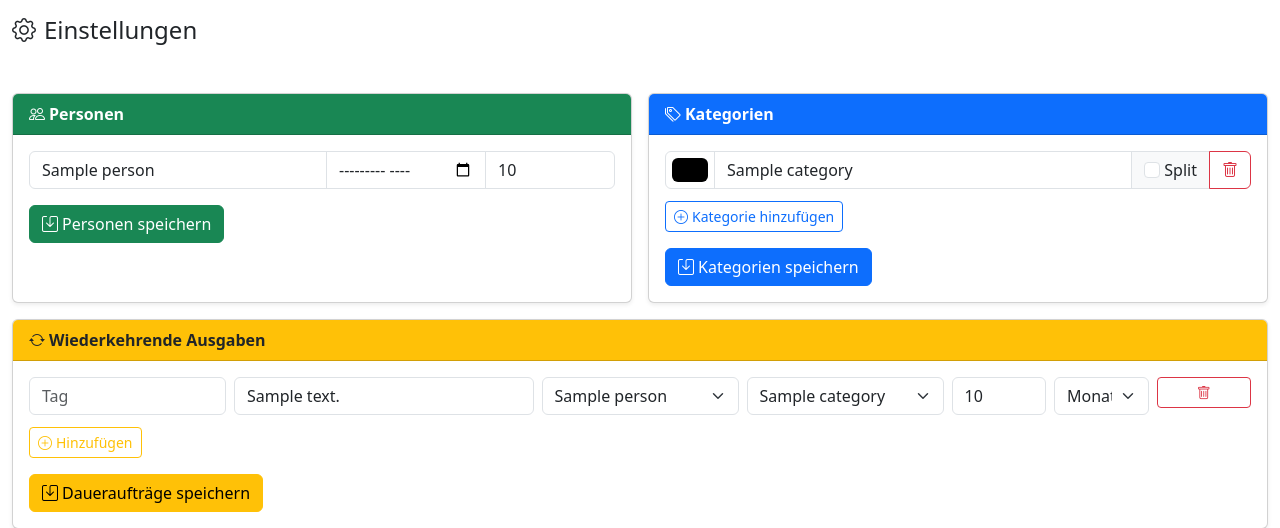
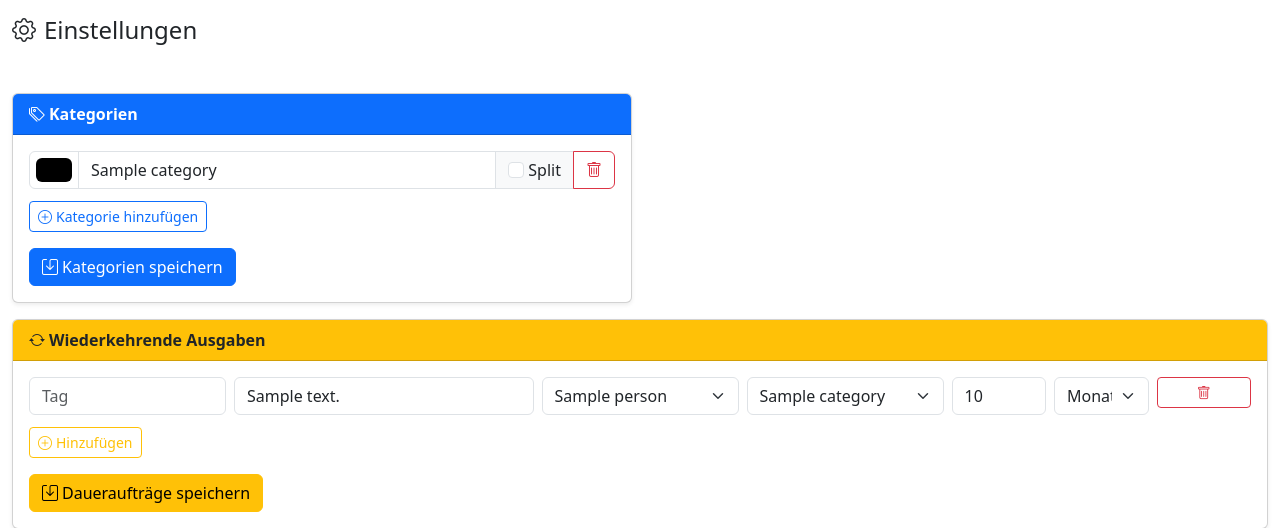
Before and after one commit to DerFips/kassenstuerzle, a Flask app: template app/templates/settings.html in a window 1280 px wide. Shown: the top 528 px of the page. Run offline with Flask 3, Linux system fonts and the light colour scheme; the template is opened without the code that fills it: most values are stand-ins (such as "Sample title", 1, 10 or a date in 2020).

Commit message:
Personen-Widget in den Einstellungen admin-only, Datumsformat-Hinweis
Name und Geldbörse einer FREMDEN Person zu bearbeiten braucht ein
Mitglied nicht mehr - alle eigenen Infos sind über /profile aufrufbar
und einstellbar. Admins behalten die Karte unverändert zur Verwaltung.

Wichtig dabei: die beiden zugehörigen JS-Bloecke (Klick-Handler fuer
"+ Person hinzufuegen" und "Personen speichern") mussten ebenfalls in
dasselbe {% if current_role == 'admin' %} gepackt werden - ohne das
haette "save-persons-btn" bei einem Mitglied beim Laden sofort einen
Fehler geworfen (das Element existiert fuer Mitglieder nicht mehr) und
den Rest des Inline-Skripts abgebrochen. Die beiden jetzt redundanten
inneren admin-Checks innerhalb der Karte wurden entfernt.

Zusaetzlich: Platzhaltertext "JJJJ-MM"/"YYYY-MM" im Bargeld-Startdatum-
Feld, sowohl in der (jetzt admin-only) Einstellungen-Karte als auch auf
der eigenen Profilseite - vorher war unklar, in welchem Format das
Monatsfeld erwartet wird.

Im echten Browser bestaetigt: Admin sieht die Karte samt Platzhalter
unveraendert; ein Mitglied sieht sie gar nicht mehr, keine Konsolenfehler,
der Rest der Einstellungsseite (z.B. Kategorien) funktioniert weiterhin.

Co-Authored-By: Claude Opus 5 <noreply@anthropic.com>

```diff
--- a/app/templates/profile.html
+++ b/app/templates/profile.html
@@ -62,7 +62,8 @@
         <div class="mb-2">
           <label class="form-label small text-muted" for="profileWalletDate">{{ t('settings.wallet_start_date_label') }}</label>
           <input type="month" id="profileWalletDate" class="form-control form-control-sm"
-                 value="{{ person.wallet_start_date or '' }}">
+                 value="{{ person.wallet_start_date or '' }}"
+                 placeholder="{{ t('settings.wallet_start_date_placeholder') }}">
         </div>
         <div class="mb-2">
           <label class="form-label small text-muted" for="profileWalletAmount">{{ t('settings.wallet_start_amount_placeholder') }}</label>
--- a/app/templates/settings.html
+++ b/app/templates/settings.html
@@ -8,7 +8,10 @@
     <div id="settingsActivityBar" class="mb-3 d-flex flex-wrap gap-2"></div>
   </div>
 
-  <!-- Personen -->
+  <!-- Personen (admin-only: alle Felder sind jetzt auch ueber das eigene
+       Profil aufrufbar/einstellbar - Mitglieder brauchen dieses Widget
+       fuer FREMDE Personen nicht mehr, nur noch Admins zur Verwaltung. -->
+  {% if current_role == 'admin' %}
   <div class="col-12 col-lg-6">
     <div class="card shadow-sm h-100">
       <div class="card-header bg-success text-white fw-semibold">
@@ -20,23 +23,22 @@
           <div class="input-group mb-2 person-row" data-id="{{ p.id }}">
             <input type="text" class="form-control person-name" value="{{ p.name }}" placeholder="Name">
             <input type="month" class="form-control person-wallet-date"
-                   value="{{ p.wallet_start_date or '' }}" title="Bargeld-Startdatum" style="max-width:160px">
+                   value="{{ p.wallet_start_date or '' }}" title="Bargeld-Startdatum"
+                   placeholder="{{ t('settings.wallet_start_date_placeholder') }}" style="max-width:160px">
             <input type="number" step="0.01" class="form-control person-wallet-amount"
                    value="{{ p.wallet_start_amount or '' }}" placeholder="{{ t('settings.wallet_start_amount_placeholder') }}" style="max-width:130px">
-            {% if current_role == 'admin' %}
             <!-- Loeschen passiert nur noch ueber die Kontofelder (Task-5-Review,
                  Befund 2): jede Person hat seit Task 4 zwingend ein Konto, der
                  fruehere eigene Loesch-Button hier fuehrte ueber
                  /api/persons/save zu einem zweiten, abweichenden Loeschpfad
                  (blockierte stillschweigend bei aktivem Konto, loeschte bei
                  deaktiviertem Konto die Person und liess das Konto verwaist
-                 zurueck). -->
+                 zurueck). Die ganze Karte ist seit eben ohnehin admin-only,
+                 ein eigenes {% raw %}{% if %}{% endraw %} hier waere nur noch redundant. -->
             <span class="input-group-text person-account-slot bg-white" style="min-width:0;"></span>
-            {% endif %}
           </div>
           {% endfor %}
         </div>
-        {% if current_role == 'admin' %}
         <!-- Konten ohne verknuepfte Person (Bestand aus der Zeit vor der
              1:1-Regel). Nur sichtbar, wenn es mindestens eines gibt - sonst
              waeren sie in der kombinierten Tabelle unerreichbar. -->
@@ -48,7 +50,6 @@
         <button class="btn btn-outline-success btn-sm mt-1" id="add-person-btn">
           <i class="bi bi-plus-circle me-1"></i>{{ t('settings.add_person') }}
         </button>
-        {% endif %}
         <div class="mt-3">
           <button class="btn btn-success" id="save-persons-btn">
             <i class="bi bi-save me-1"></i>{{ t('settings.save_persons') }}
@@ -57,6 +58,7 @@
       </div>
     </div>
   </div>
+  {% endif %}
 
   <!-- Kategorien -->
   <div class="col-12 col-lg-6">
@@ -592,11 +594,16 @@ function applyIdMap(idMap, selector) {
   });
 }
 
-// Personen
+{% if current_role == 'admin' %}
+// Personen (nur fuer Admins gerendert - siehe die Karte oben. Dieser ganze
+// Block muss deshalb ebenfalls admin-only sein: ohne dieses {% raw %}{% if %}{% endraw %}
+// wuerfe "save-persons-btn" bei einem Mitglied sofort beim Laden einen
+// Fehler (das Element existiert fuer Mitglieder nicht mehr) und wuerde den
+// Rest dieses Inline-Skripts abbrechen.
 // Zwingende 1:1-Kopplung (Task 4): "+ Person hinzufuegen" legt jetzt sofort
-// (admin-only) Konto+Person atomar an, genau wie der fruehere add-user-btn -
-// keine leere, erst per Bulk-Save zu speichernde Zeile mehr.
-document.getElementById('add-person-btn')?.addEventListener('click', async () => {
+// Konto+Person atomar an, genau wie der fruehere add-user-btn - keine
+// leere, erst per Bulk-Save zu speichernde Zeile mehr.
+document.getElementById('add-person-btn').addEventListener('click', async () => {
   const name = prompt(t('settings.person_add_prompt'));
   if (!name) return;
   const d = await (await fetch('/api/users', {
@@ -636,6 +643,7 @@ document.getElementById('save-persons-btn').addEventListener('click', async () =
     showToast(t('settings.toast_error', {error: d.error||''}), 'danger');
   }
 });
+{% endif %}
 
 // Kategorien
 function toggleCatSplitPanel(cb) {
--- a/app/translations.py
+++ b/app/translations.py
@@ -331,6 +331,7 @@ TRANSLATIONS = {
         'settings.category_placeholder': '– Kategorie –',
         'settings.wallet_start_amount_placeholder': 'Startbetrag €',
         'settings.wallet_start_date_label': 'Bargeld-Startmonat',
+        'settings.wallet_start_date_placeholder': 'JJJJ-MM',
 
         # ── Suche (search.html) ──────────────────────────────────────────
         'search.title': 'Suche',
@@ -802,6 +803,7 @@ TRANSLATIONS = {
         'settings.category_placeholder': '– Category –',
         'settings.wallet_start_amount_placeholder': 'Starting amount €',
         'settings.wallet_start_date_label': 'Cash start month',
+        'settings.wallet_start_date_placeholder': 'YYYY-MM',
 
         # ── Search (search.html) ──────────────────────────────────────────
         'search.title': 'Search',
```
Also changed, not shown: tests/test_auth_roles.py (+18 -0 lines).
